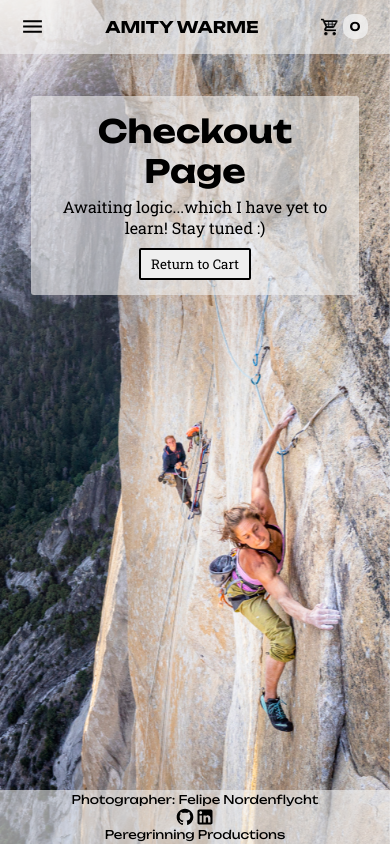
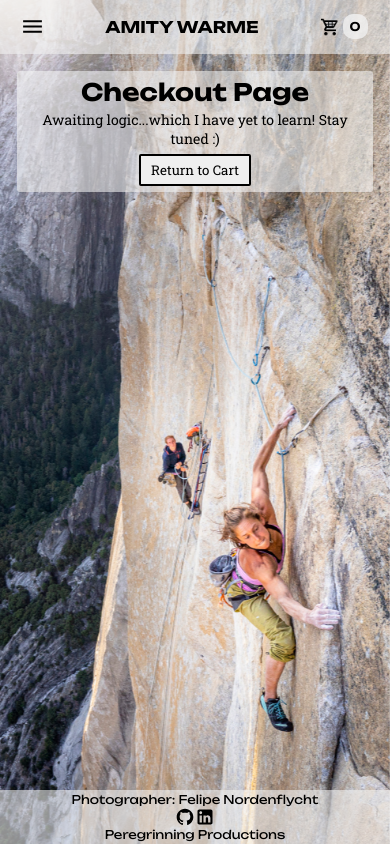
Before and after one commit to connorwarme/shopping-cart, a React (Create React App) app: page /checkout in a window 390 px wide. Built offline with nearby package versions, Linux system fonts and the light colour scheme.

Commit message:
Style Checkout page for mobile

```diff
--- a/src/style/Checkout.css
+++ b/src/style/Checkout.css
@@ -25,3 +25,18 @@
     transform: scale(0.97);
     box-shadow: 1px 1px 3px black;
 }
+@media (max-width: 1100px) {
+    .checkout-content {
+        margin: 2vh;
+        padding: 3px 5px;
+    }
+    .checkout-content > h1 {
+        font-size: 24px;
+    }
+    .checkout-content > p {
+        font-size: 14px;
+    }
+    .checkout-content > * {
+        margin: 3px;
+    }
+}
```
